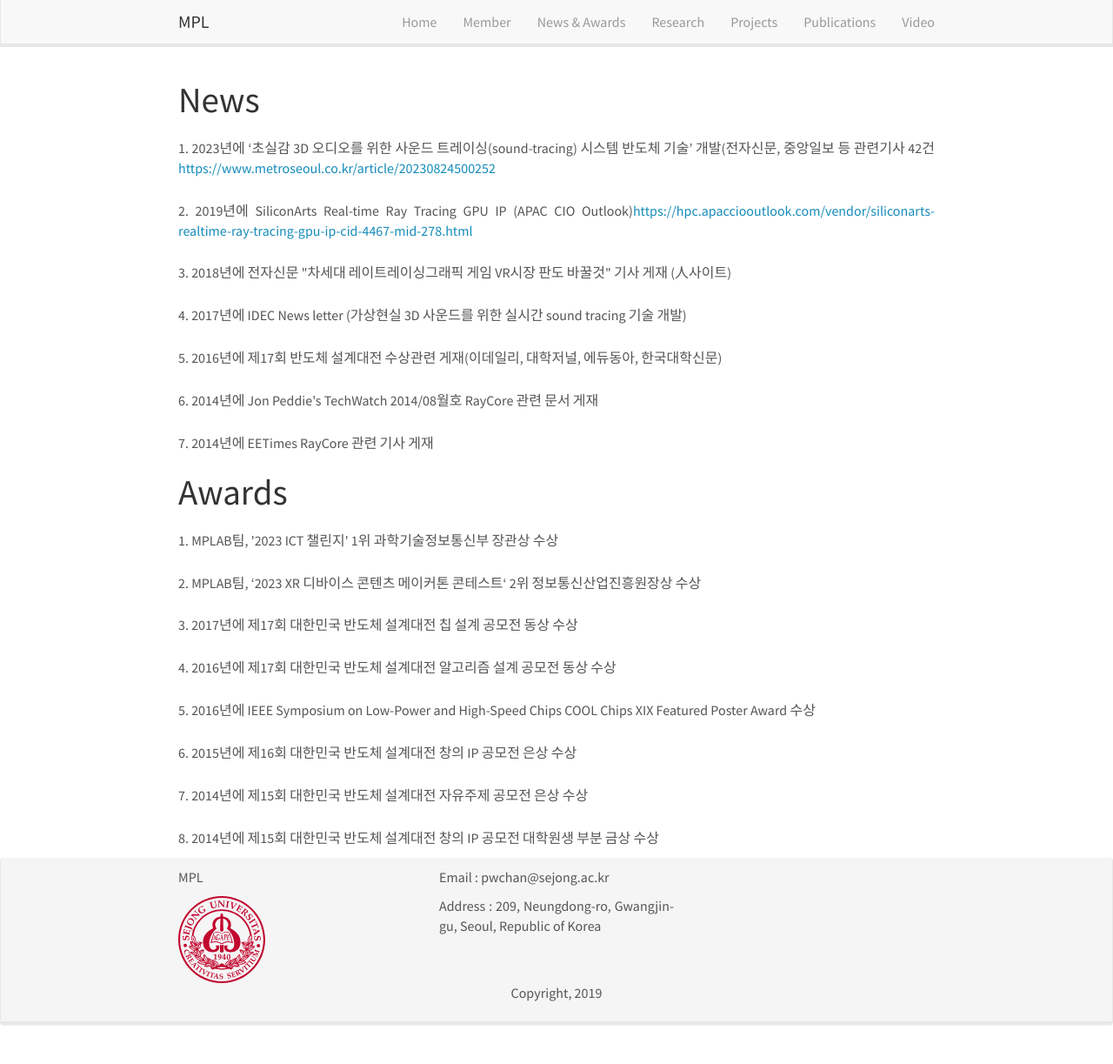
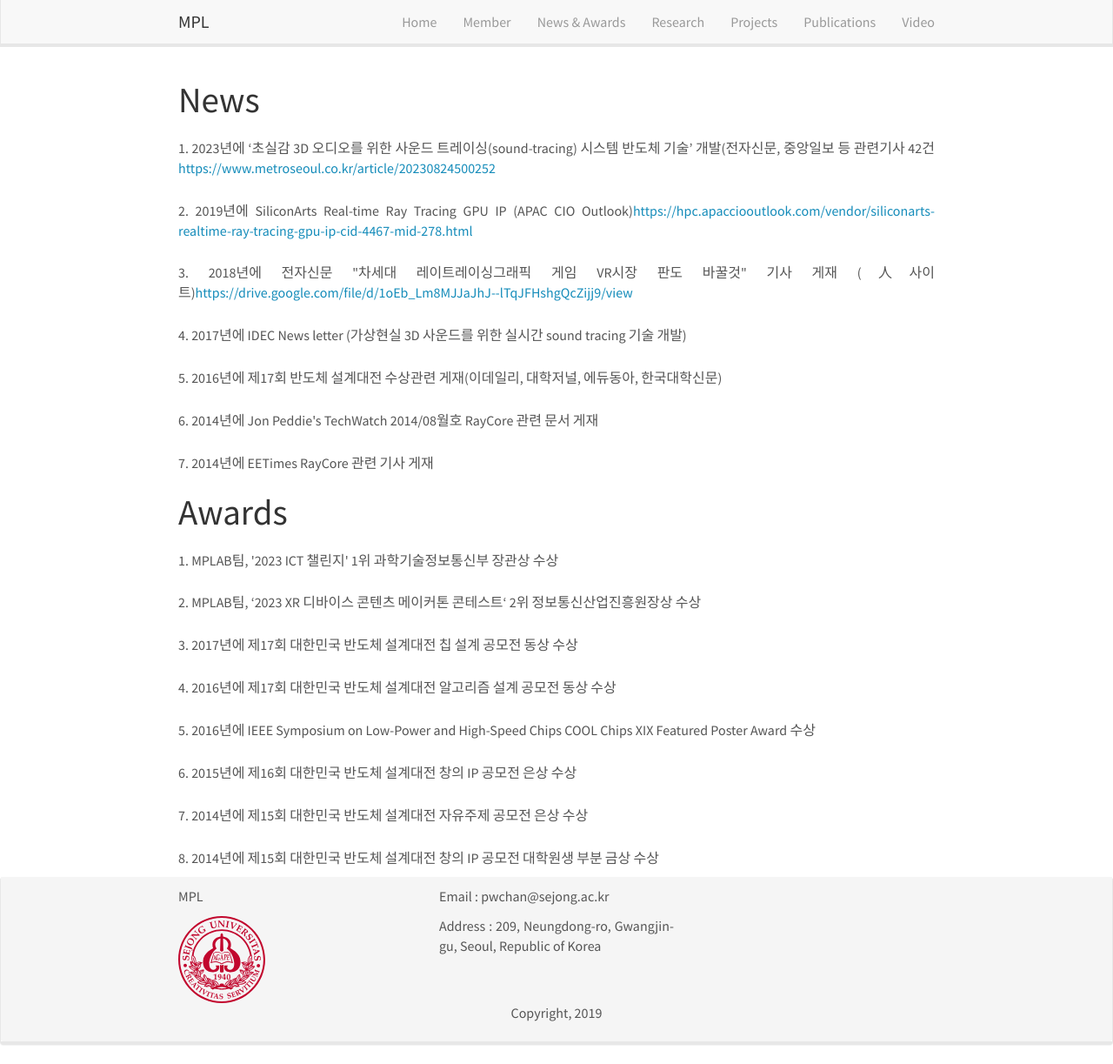
Before and after one commit to MPLRayman/webtest2, a Jekyll site: the page built from _pages/news.html, in a window 1280 px wide and 1223 px high. Shown: the whole window at 87% size. Built offline with Jekyll 4.4.1, drawn with Linux system fonts in a browser that asks for light colours; nearby versions of some CDN libraries; some of the changed lines change nothing that is shown.

Commit message:
Update news.yml

```diff
--- a/_data/news.yml
+++ b/_data/news.yml
@@ -1,6 +1,6 @@
 - content: 1. 2023년에 ‘초실감 3D 오디오를 위한 사운드 트레이싱(sound-tracing) 시스템 반도체 기술’ 개발(전자신문, 중앙일보 등 관련기사 42건<a href="https://www.metroseoul.co.kr/article/20230824500252" target="_blank">https://www.metroseoul.co.kr/article/20230824500252</a>
 - content: 2. 2019년에 SiliconArts Real-time Ray Tracing GPU IP (APAC CIO Outlook)<a href="https://hpc.apacciooutlook.com/vendor/siliconarts-realtime-ray-tracing-gpu-ip-cid-4467-mid-278.html" target="_blank">https://hpc.apacciooutlook.com/vendor/siliconarts-realtime-ray-tracing-gpu-ip-cid-4467-mid-278.html</a>
-- content: 3. 2018년에 전자신문 "차세대 레이트레이싱그래픽 게임 VR시장 판도 바꿀것" 기사 게재 (人사이트)
+- content: 3. 2018년에 전자신문 "차세대 레이트레이싱그래픽 게임 VR시장 판도 바꿀것" 기사 게재 (人사이트)<a href="https://drive.google.com/file/d/1oEb_Lm8MJJaJhJ--lTqJFHshgQcZijj9/view" target="_blank">https://drive.google.com/file/d/1oEb_Lm8MJJaJhJ--lTqJFHshgQcZijj9/view</a>
 - content: 4. 2017년에 IDEC News letter (가상현실 3D 사운드를 위한 실시간 sound tracing 기술 개발)
 - content: 5. 2016년에 제17회 반도체 설계대전 수상관련 게재(이데일리, 대학저널, 에듀동아, 한국대학신문)
 - content: 6. 2014년에 Jon Peddie's TechWatch 2014/08월호 RayCore 관련 문서 게재
```
